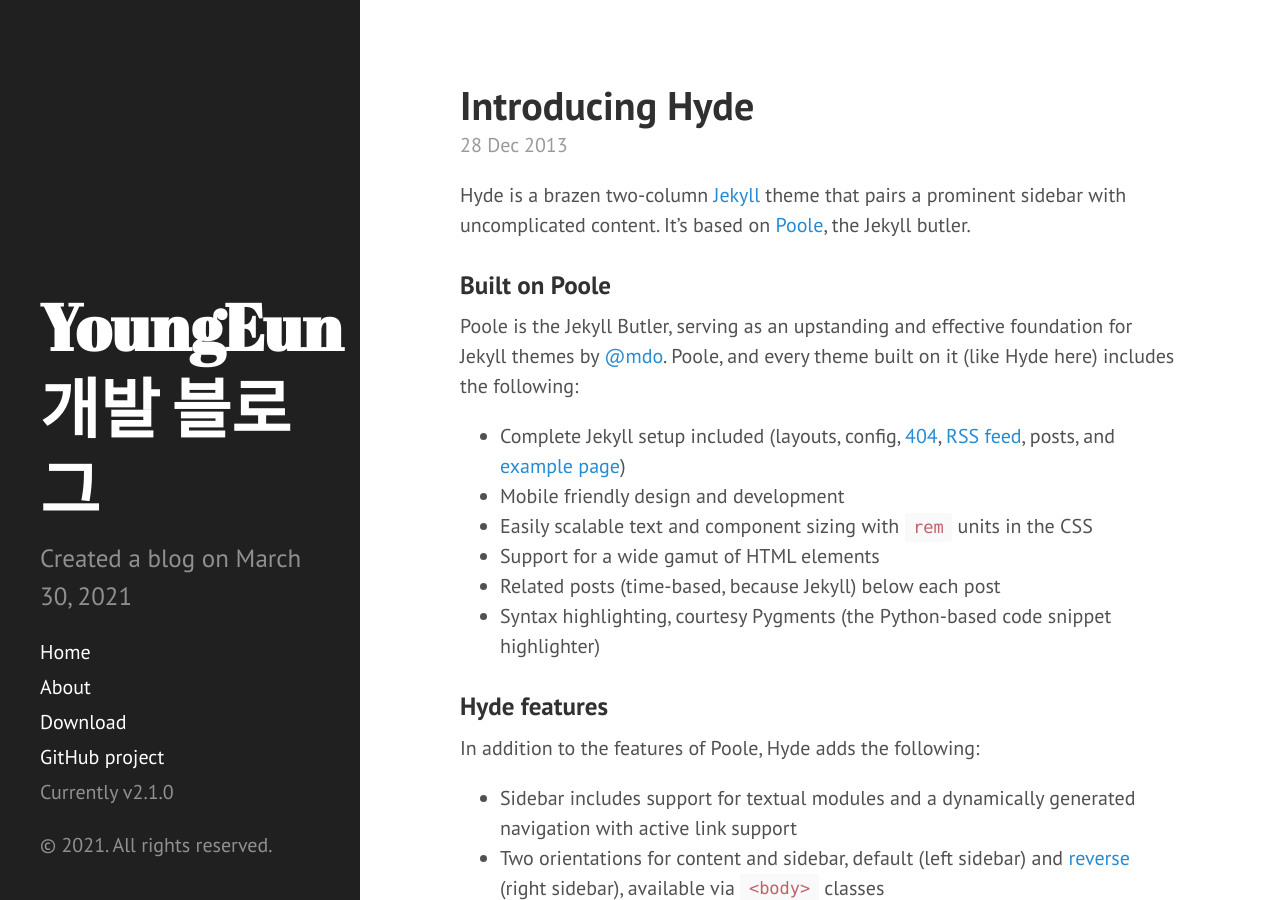
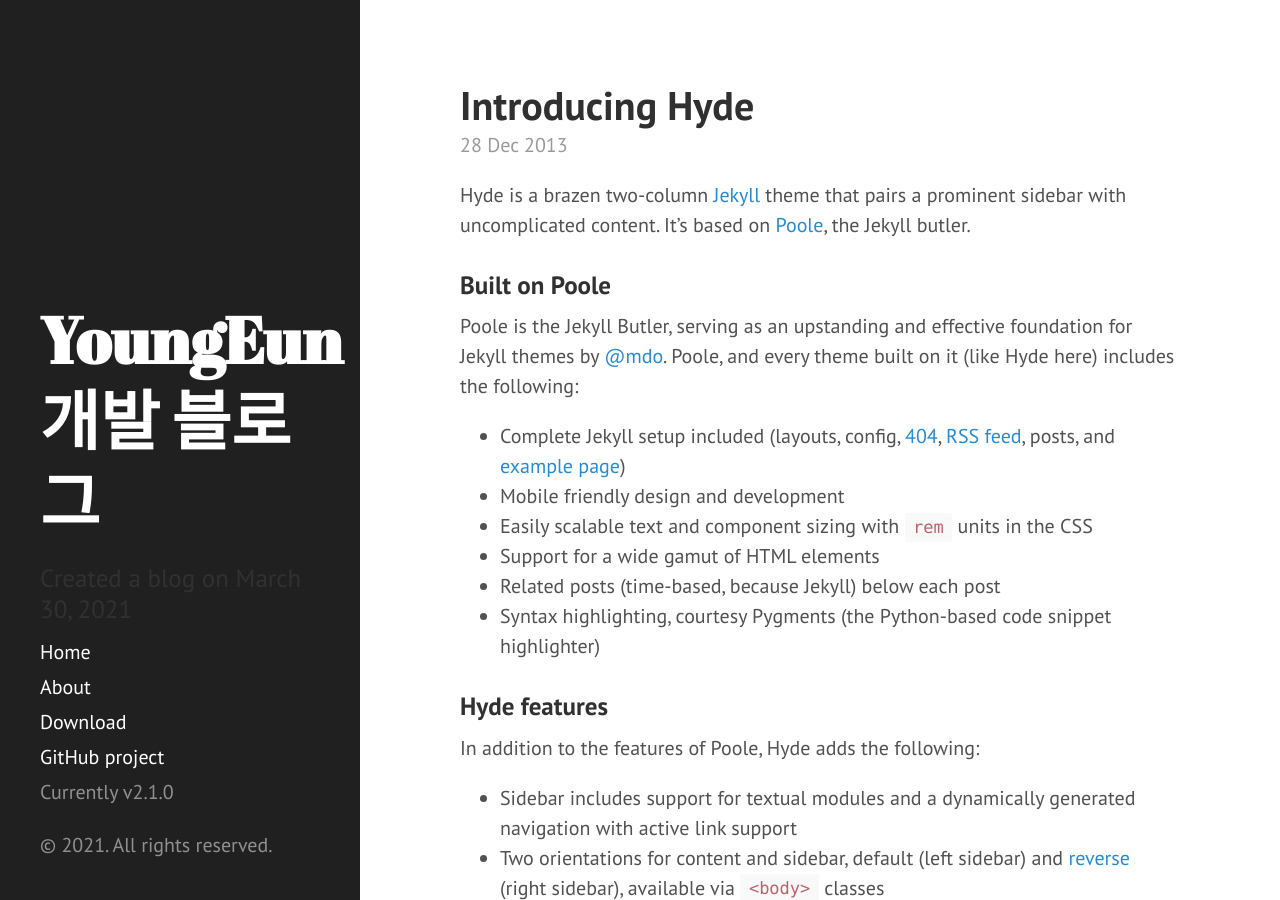
Before and after one commit to youngniw/youngniw.github.io, a Jekyll site: the page built from index.html, in a window 1280 px wide and 900 px high. Built offline with Jekyll 4.4.1, drawn with Linux system fonts in a browser that asks for light colours; the list of posts is cut into pages by our own code.

Commit message:
Update sidebar.html

```diff
--- a/_includes/sidebar.html
+++ b/_includes/sidebar.html
@@ -6,7 +6,7 @@
           {{ site.title }}
         </a>
       </h2>
-      <p class="lead">{{ site.description }}</p>
+      <h5 class="lead">{{ site.description }}</h5>
     </div>
 
     <nav class="sidebar-nav">
```
